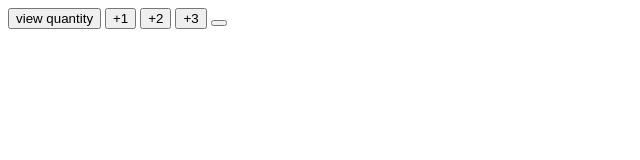
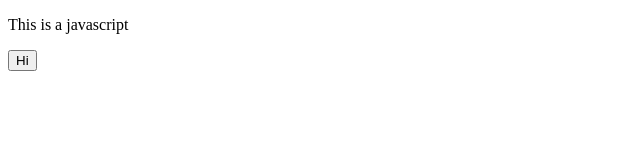
Before and after one commit to karthika2006157/git-tutorial22, a plain HTML site: page cart-quantity/index.html in a window 1280 px wide. Shown: the whole page, without its empty margins (0-640 px from the left). Drawn offline with Linux system fonts and the light colour scheme.

Commit message:
add index

```diff
--- a/cart-quantity/index.html
+++ b/cart-quantity/index.html
@@ -3,45 +3,17 @@
 <head>
     <meta charset="UTF-8">
     <meta name="viewport" content="width=device-width, initial-scale=1.0">
-    <title>Cart Quantity</title>
+    <title>Document</title>
 </head>
 <body>
-    <button onclick="console.log(`Cart: ${cartQuantity}`);
-    ">
 
-        view quantity
-</button>
-    <button onclick="
-    updateQuantity();
-    displayQuantity();
-    ">
-        +1
-    </button>
-    <button  onclick="
-     updateQuantity();
-    displayQuantity();
-    ">
-        +2
-    </button>
-    <button  onclick="
-
-    updateQuantity();
-    displayQuantity();
-    ">
-        +3
-    </button>
-    <button  onclick="
+    <!--<script src="script.js"></script>
+    <script src="json.js"></script>
+-->
+    <p id="msg">This is a paragraph</p>
+    <button class="js-button">Hi</button>
+    <script src="dom.js"></script>
 
 
-        reset cart();
-        displayQuantity();
-        Reset cart
-        ">
-
-    </button>
-
-    <script>
-        let cartQuantity=0;
-    </script>
 </body>
 </html>
```
